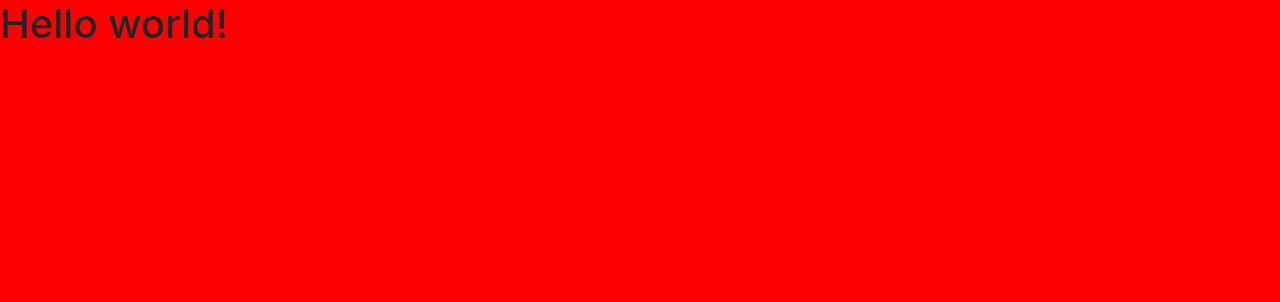
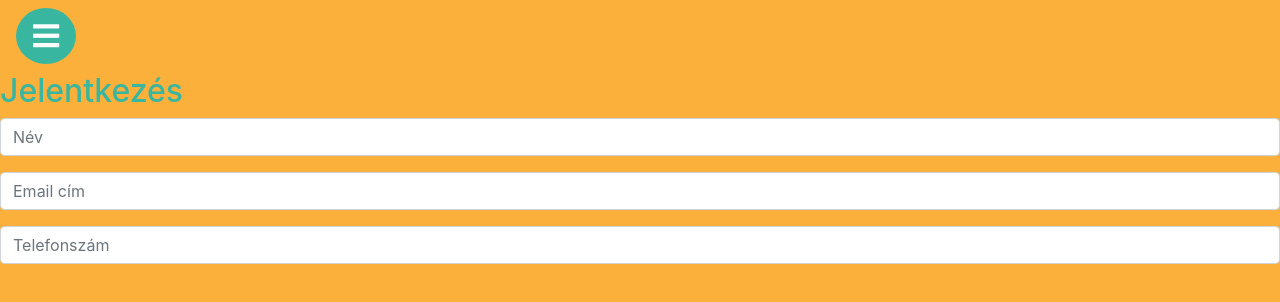
Before and after one commit to Tunde-dev/css-exam, a plain HTML site: page index.html in a window 1280 px wide. Drawn offline with nearby package versions, Linux system fonts and the light colour scheme.

Commit message:
added button and form

```diff
--- a/index.html
+++ b/index.html
@@ -7,9 +7,27 @@
     <link rel="stylesheet" href="https://cdn.jsdelivr.net/npm/bootstrap@4.6.0/dist/css/bootstrap.min.css" integrity="sha384-B0vP5xmATw1+K9KRQjQERJvTumQW0nPEzvF6L/Z6nronJ3oUOFUFpCjEUQouq2+l" crossorigin="anonymous">
     <link rel="stylesheet" href="https://cdnjs.cloudflare.com/ajax/libs/font-awesome/5.15.3/css/all.min.css">
     <link rel="stylesheet" href="out/style.css">
-    <title>css-task</title>
+    <title>css-exam</title>
 </head>
 <body>
-    <h1>Hello world!</h1>
+    <nav class="navbar">
+        <button class="navbar-toggler" type="button">
+            <i class="fas fa-bars"></i>
+        </button>
+    </nav>
+    <main>
+        <h2>Jelentkezés</h2>
+        <form>
+            <div class="form-group">
+              <input type="text" class="form-control" id="formGroupExampleInput" placeholder="Név">
+            </div>
+            <div class="form-group">
+              <input type="email" class="form-control" id="formGroupExampleInput2" placeholder="Email cím">
+            </div>
+            <div class="form-group">
+                <input type="text" class="form-control" id="formGroupExampleInput" placeholder="Telefonszám">
+              </div>
+          </form>
+    </main>
 </body>
 </html>
--- a/src/style.scss
+++ b/src/style.scss
@@ -1,3 +1,28 @@
+$base-color: #fbb03b;
+$second-color: #39b69f;
+$white-color: #fff;
 body {
-    background-color: red;
+    background-color: $base-color;
+    color: $second-color;
 }
+
+.navbar {
+
+}
+.navbar-toggler {
+    padding: 0.6em 0.8em;
+    /*font-size: 1em;*/
+    background-color: $second-color;
+    border-radius: 50%;
+    transition: all 0.5s;
+
+    &:hover {
+        background-color: #e4dada;
+    }
+
+    i {
+        font-size: 1.5em;
+        color: $white-color;
+        transition: all 0.5s;
+    }
+}
```
Also changed, not shown: out/style.css, 1 other file.
